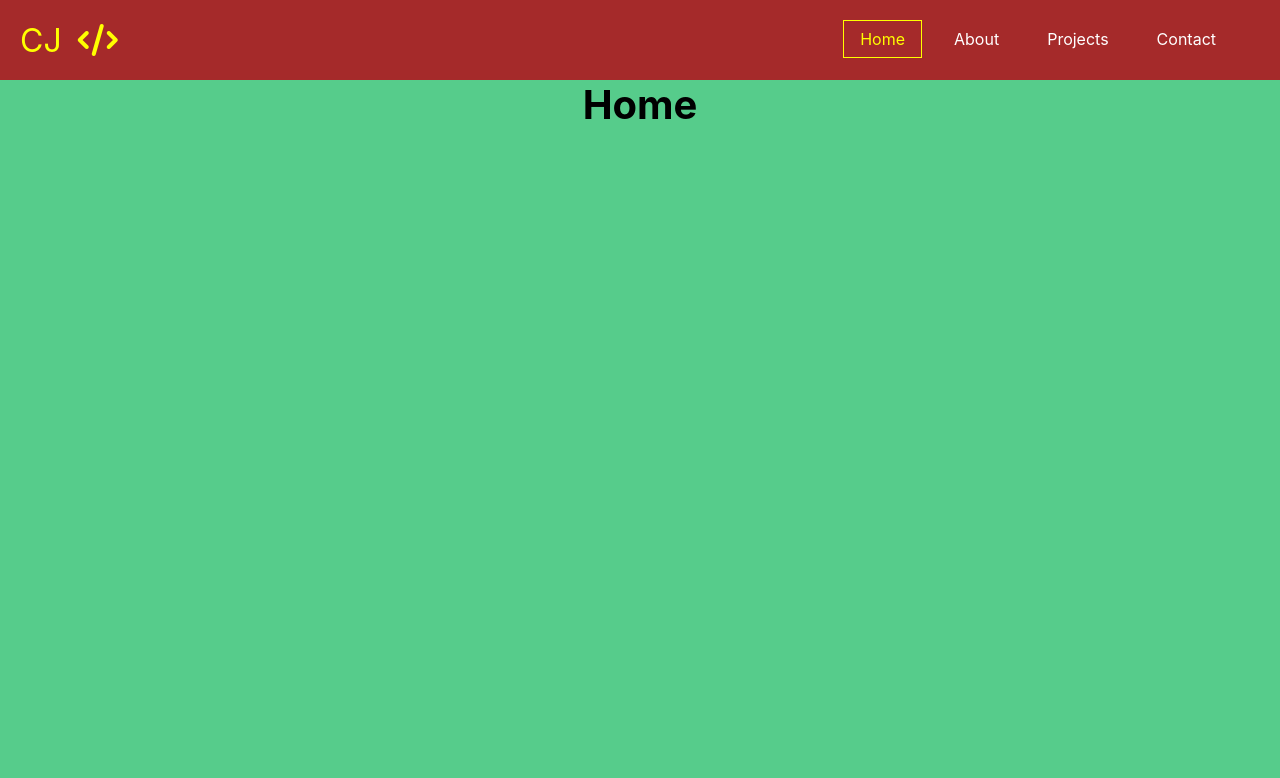
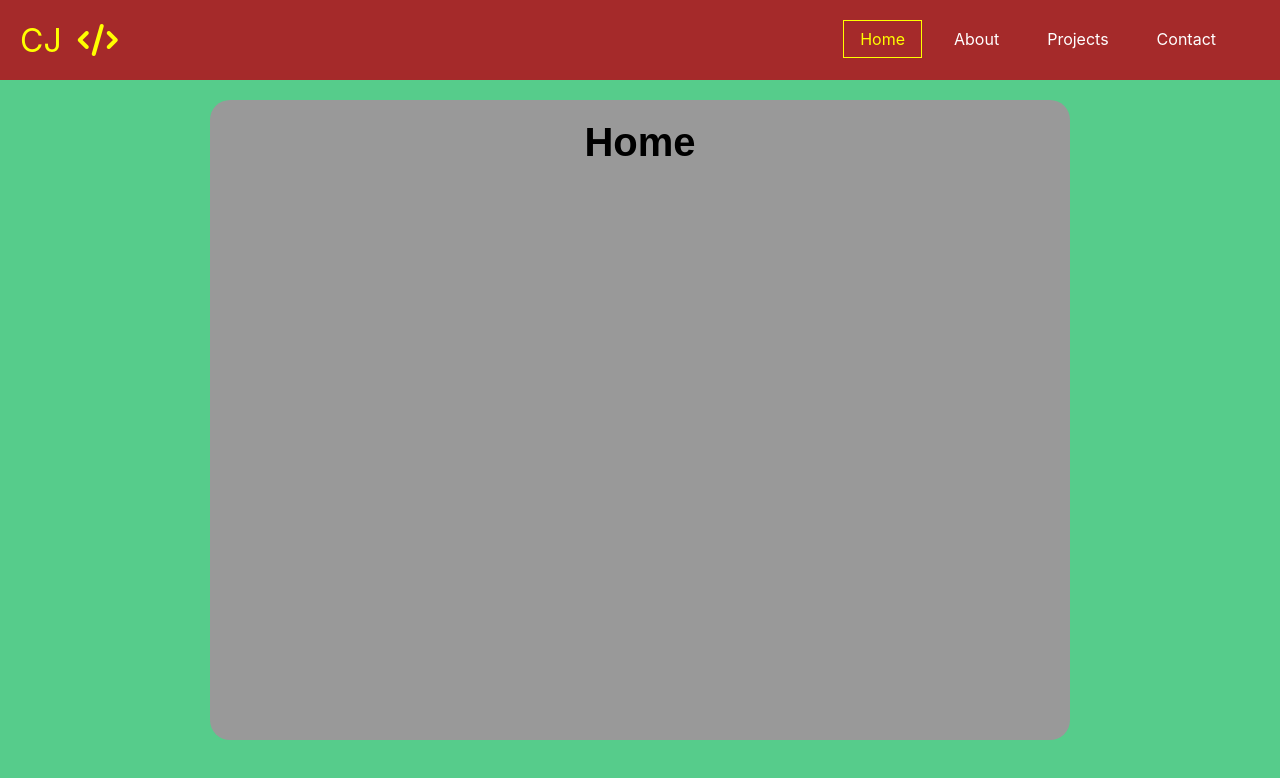
Before and after one commit to Cody-Jennings/Portfolio, a React (Create React App) app: page / in a window 1280 px wide. Shown: the top 778 px of the page. Built offline with nearby package versions, Linux system fonts and the light colour scheme.

Commit message:
added home container

```diff
--- a/src/Pages/Home/Home.css
+++ b/src/Pages/Home/Home.css
@@ -0,0 +1,28 @@
+.home-container {
+    height: 600px;
+    width: 800px;
+    padding: 20px 30px;
+    background-color: #999999;
+    border-radius: 20px;
+    margin: 15px;
+    position: relative;
+    overflow: auto;
+    text-align: center;
+    /* align-content: center;
+    justify-content: center; */
+    /* box-shadow: var(--mainColor) 0px 4px 8px 10px; */
+    /* cursor: scroll; */
+    margin:auto
+  }
+
+.home {
+    font-family: 'Oswald', sans-serif;
+    display: flex;
+    flex-wrap: wrap;
+    justify-content: center;
+    align-items: center;
+    gap: 20px;
+    margin: 20px;
+    max-width: 100%;
+
+  }
--- a/src/Pages/Home/Home.js
+++ b/src/Pages/Home/Home.js
@@ -1,10 +1,15 @@
 import React from 'react'
+import './Home.css'
 
 function Home() {
     return (
-        <div>
-            <h1>Home</h1>
-        </div>
+
+            <div className='home'>
+                <div className='home-container'>
+                    <h1>Home</h1>
+                </div>
+            </div>
+
     )
 }
 
```
